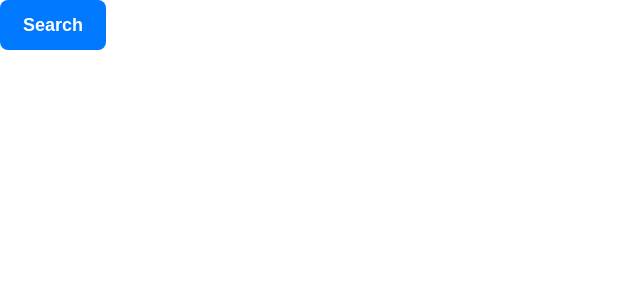
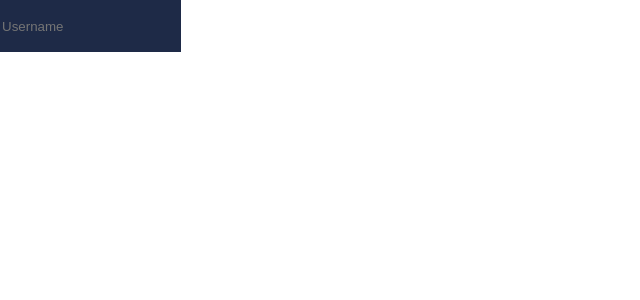
Before and after one commit to Ambush-Journey-Program/github-user-search-react-MarcelloAragoni, a React (Create React App) app: page / in a window 1280 px wide. Shown: the top 300 px of the page, without its empty margins (0-640 px from the left). Built offline with nearby package versions, Linux system fonts and the light colour scheme.

Commit message:
create feature-input

```diff
--- a/src/components/button/Button.jsx
+++ b/src/components/button/Button.jsx
@@ -2,8 +2,6 @@ import './button.scss';
 
 export default function Button({children}) {
   return (
-    <div>
       <button className="button" type='button'>{children}</button>
-    </div>
   );
 }
--- /dev/null
+++ b/src/components/input/Input.jsx
@@ -0,0 +1,7 @@
+import './input.scss'
+
+export default function Input({placeHolder}){
+  return(
+    <input class='input--Search'  type="text" placeholder={placeHolder}/>
+  );
+}
--- /dev/null
+++ b/src/components/input/input.scss
@@ -0,0 +1,9 @@
+@import '../../root.scss';
+
+.input--Search {
+  height: 3.125rem;
+  color: $white;
+  background-color: $darkblue;
+  border: none;
+  outline: none;
+}
--- a/src/pages/home/index.jsx
+++ b/src/pages/home/index.jsx
@@ -1,9 +1,7 @@
-import Button from "../../components/button/Button.jsx"
+import Input from "../../components/input/Input.jsx"
 
 export default function Home(){
   return(
-    <Button>
-      Search
-    </Button>
+    <Input placeHolder='Username' />
   )
 }
--- a/src/root.scss
+++ b/src/root.scss
@@ -1,2 +1,3 @@
 $blue: #0079FF;
+$darkblue: #1E2A47;
 $white: #FFFFFF;
```
